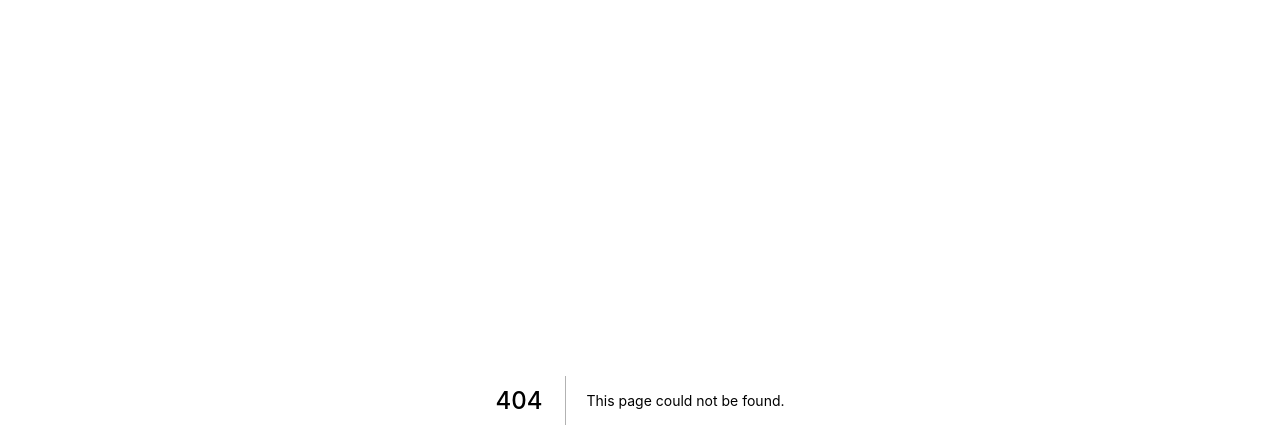
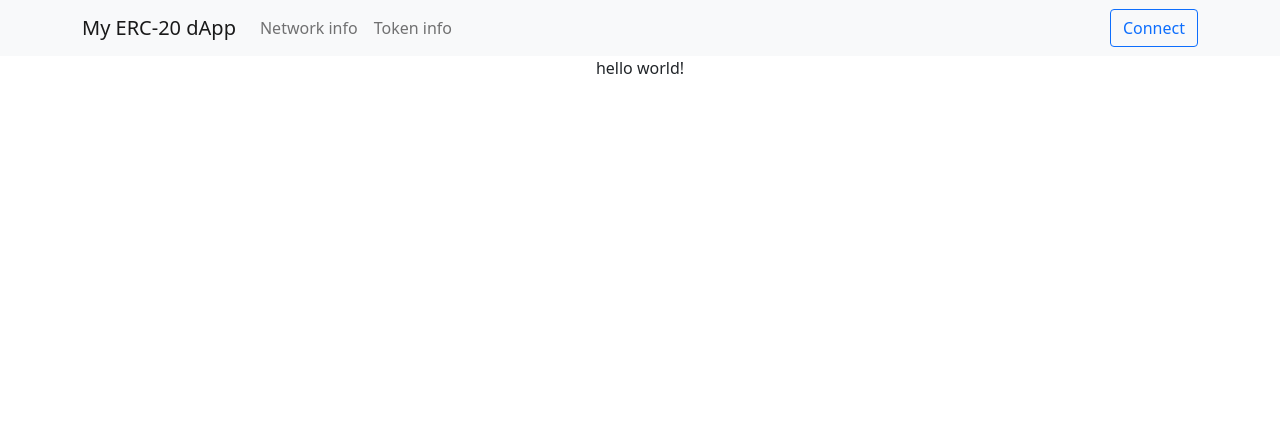
Before and after one commit to DizNicolasAmor/hardhat-nextjs-redux, a Next.js app in the folder frontend/: page /network in a window 1280 px wide. Before the commit this address had no page. Shown: the top 448 px of the page. Built offline with nearby package versions, Linux system fonts and the light colour scheme.

Commit message:
MASTER: add Navbar in FRONTEND

```diff
--- /dev/null
+++ b/frontend/src/components/NavbarCustom.tsx
@@ -0,0 +1,23 @@
+import React, { FC } from 'react';
+import { Button, Nav, Navbar, Container } from 'react-bootstrap';
+
+const NavbarCustom: FC = () => (
+  <Navbar bg="light" expand="lg">
+    <Container>
+      <Navbar.Brand href="/">My ERC-20 dApp</Navbar.Brand>
+      <Navbar.Toggle aria-controls="navbarScroll" />
+      <Navbar.Collapse id="navbarScroll">
+        <Nav
+          className="me-auto my-2 my-lg-0"
+          style={{ maxHeight: '100px' }}
+          navbarScroll
+        >
+          <Nav.Link href="network">Network info</Nav.Link>
+          <Nav.Link href="token">Token info</Nav.Link>
+        </Nav>
+        <Button variant="outline-primary">Connect</Button>
+      </Navbar.Collapse>
+    </Container>
+  </Navbar>
+);
+export default NavbarCustom;
--- a/frontend/src/pages/_app.tsx
+++ b/frontend/src/pages/_app.tsx
@@ -3,6 +3,7 @@ import { AppProps } from 'next/app';
 import { NextComponentType, NextPageContext } from 'next';
 import { Provider } from 'react-redux';
 import store from '../redux/store';
+import NavbarCustom from '../components/NavbarCustom';
 import 'bootstrap/dist/css/bootstrap.css';
 
 interface MyAppProps extends AppProps {
@@ -14,6 +15,7 @@ interface MyAppProps extends AppProps {
 export default function App({ Component, pageProps }: MyAppProps) {
   return (
     <Provider store={store}>
+      <NavbarCustom />
       <Component {...pageProps} />
     </Provider>
   );
--- /dev/null
+++ b/frontend/src/pages/network.tsx
@@ -0,0 +1,7 @@
+import React from 'react';
+
+const Home = () => {
+  return <div className="text-center">hello world!</div>;
+};
+
+export default Home;
```
Also changed, not shown: frontend/src/pages/token.tsx (added, +7 -0 lines).
